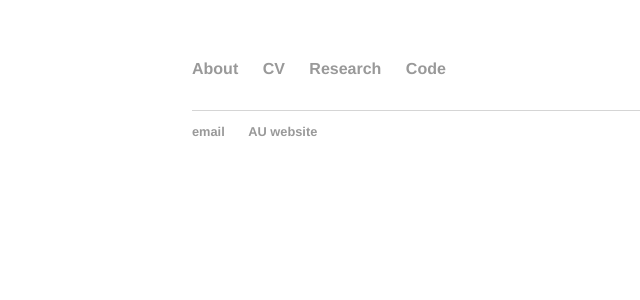
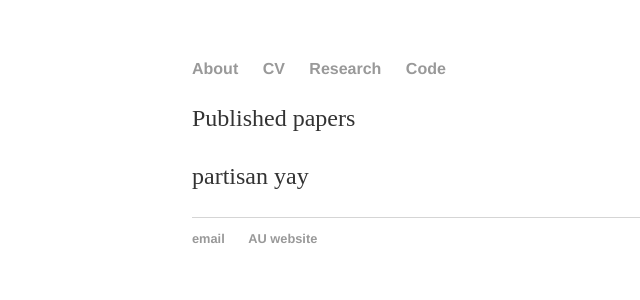
Before and after one commit to mbisgaard/mbisgaard.github.io, a Jekyll site: the page built from research/index.html, in a window 1280 px wide. Shown: the top 300 px of the page, without its empty margins (0-640 px from the left). Built offline with Jekyll 4.4.1, drawn with Linux system fonts in a browser that asks for light colours.

Commit message:
Update index.html

```diff
--- a/research/index.html
+++ b/research/index.html
@@ -1,10 +1,8 @@
 ---
 layout: default
-name: mbisgaard::Research
+title: mbisgaard::Research
 ---
-<h1>{{ page.title }}</h1>
-<p class="meta">{{ page.date | date_to_string }}</p>
-
-<div class="post">
-  {{ content }}
-</div>
+<div class="blurb">
+	<p>Published papers</p>
+	<p>partisan yay </a></p>
+</div><!-- /.blurb -->
```
